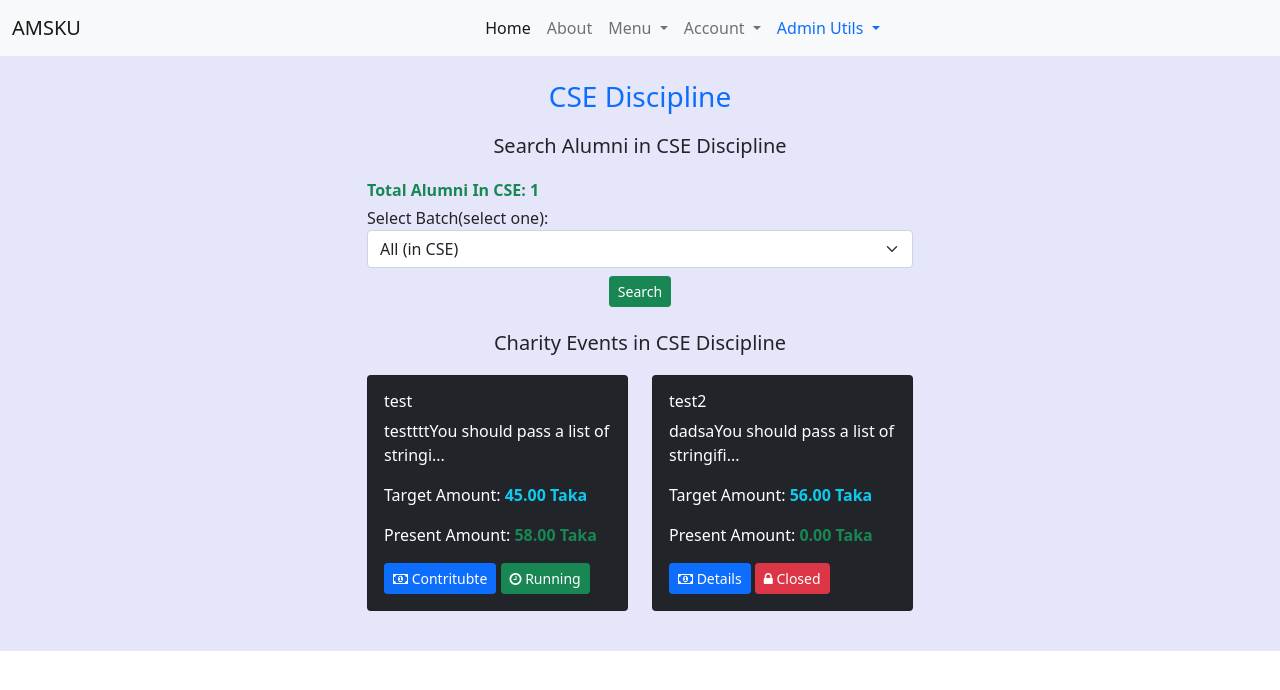
After one commit to mukit24/Alumni-Management-System-Of-KU, a Django app: page /discipline/ in a window 1280 px wide. The commit adds this page. Shown: the top 690 px of the page. Run offline with Django 4.2, Linux system fonts and the light colour scheme; a user stored in the database is signed in; data comes from the database, SQL or seed files in the repository; both versions use the stored data as it was after the commit; some libraries are stand-ins or nearby versions.

Commit message:
discipline_view

```diff
--- a/home/urls.py
+++ b/home/urls.py
@@ -1,5 +1,5 @@
 from django.urls import path
-from .views import HomePageView,profile_view, create_profile, update_profile
+from .views import HomePageView,profile_view, create_profile, update_profile,discipline_view, search_result_discipline
 
 app_name = 'home'
 urlpatterns = [
@@ -7,4 +7,6 @@ urlpatterns = [
     path('profile/<int:id>/',profile_view, name='profile_view'),
     path('create_profile/<int:id>/',create_profile,name='create_profile'),
     path('update_profile/<int:id>/',update_profile,name='update_profile'),
+    path('discipline/',discipline_view,name='discipline_view'),
+    path('discipline/search_results',search_result_discipline, name='search_result_discipline'),
 ]
--- a/home/views.py
+++ b/home/views.py
@@ -3,6 +3,8 @@ from django.shortcuts import render, redirect
 from django.views.generic import TemplateView
 from home.models import Alumni_Profile
 from .forms import ProfileForm
+from django.db.models import Q
+from charity_events.models import Event
 
 class HomePageView(TemplateView):
     template_name='home/home.html'
@@ -55,3 +57,35 @@ def update_profile(request, id):
         "form": form
     }
     return render(request, "home/update_profile.html", context)
+
+def discipline_view(request):
+    discipline = request.user.alumni_profile.discipline
+    total_alumni = Alumni_Profile.objects.filter(Q(discipline=discipline) & Q(is_verified=True)).count()
+
+    batch = list(Alumni_Profile.objects.values_list('batch',flat=True).filter(Q(is_verified=True) & Q(discipline=discipline)))
+    batch.sort()
+    batch.insert(0,f'All (in {discipline})')
+
+    events = Event.objects.filter(discipline=discipline)
+    print(events)
+
+    context = {
+        'discipline':discipline,
+        'total_alumni': total_alumni,
+        'batches': batch,
+        'events':events,
+    }
+    return render(request,'home/discipline_view.html',context)
+
+def search_result_discipline(request):
+    batch = request.POST['batch']
+    discipline = request.user.alumni_profile.discipline
+    if batch == f'All (in {discipline})':
+        profiles = Alumni_Profile.objects.filter(Q(is_verified=True) & Q(discipline=discipline))
+    else:
+        profiles = Alumni_Profile.objects.filter(Q(is_verified=True) & Q(discipline=discipline) & Q(batch=batch))
+    context = {
+        'profiles':profiles,
+    }
+
+    return render(request,"search/search_results.html",context)
--- a/templates/blog/detail.html
+++ b/templates/blog/detail.html
@@ -7,7 +7,7 @@
         <div class="ps-4">
             {{post.body|safe}}
         </div>
-        <button type='button' class='btn btn-secondary btn-sm'>{{post.tag}}</button>
+        <p class='badge bg-secondary'>{{post.tag}}</p>
         <br>
         <br>
         {% if request.user == post.author.user %}
--- /dev/null
+++ b/templates/home/discipline_view.html
@@ -0,0 +1,53 @@
+{% extends 'base.html' %}
+{% block content %}
+<h3 class="header text-primary">{{discipline}} Discipline</h3>
+<div class="row justify-content-center">
+    <div class="col-sm-6">
+        <h5 class='header'>Search Alumni in {{discipline}} Discipline</h5>
+        <p class='fw-bold text-success mb-1'>Total Alumni In {{discipline}}: {{total_alumni}}</p>
+        <form class='mb-4' action="{% url 'home:search_result_discipline' %}" method="POST">
+            {% csrf_token %}
+                <div class="form-group">
+                    <label for="sel1">Select Batch(select one):</label>
+                    <select class="form-select" id="sel1" name="batch">
+                        {% for batch in batches %}
+                        <option value="{{batch}}">{{batch}}</option>
+                        {% endfor %}
+                    </select>
+                    <div class="d-flex justify-content-center mt-2">
+                        <button type="submit" class="btn btn-success btn-sm">Search</button>
+                    </div>
+
+            </div>
+        </form>
+        <h5 class='header'>Charity Events in {{discipline}} Discipline</h5>
+        {% if  events %}
+        <div class="row">
+            {% for event in events %}
+                <div class="col-sm-6 mb-3">
+                    <div class="card bg-dark text-white">
+                        <div class="card-body">
+                            <h6>{{event.headline}}</h6>
+                            <p>{{event.description| slice:40}}...</p>
+                            <p>Target Amount: <span class="text-info fw-bold">{{event.target_amount}} Taka</span> </p>
+                            <p>Present Amount: <span class="text-success fw-bold">{{event.present_amount}} Taka</span></p>
+                            {% if event.running %}
+                            <a href={% url 'charity_events:detail_view' event.id %}><button class='btn btn-primary btn-sm'><i class='fa fa-money'></i> Contritubte</button></a>
+                            <button class='btn btn-success btn-sm'><i class='fa fa-clock-o'></i> Running</button>
+                            {% else %}
+                            <a href={% url 'charity_events:detail_view' event.id %}><button class='btn btn-primary btn-sm'><i class='fa fa-money'></i> Details</button></a>
+                            <button class='btn btn-danger btn-sm'><i class='fa fa-lock'></i> Closed</button>
+                            {% endif %}
+
+                        </div>
+                    </div>
+                </div>
+
+                {% endfor %}
+            </div>
+        {% else %}
+        <h5 class="header text-danger">Sorry! There are no charity events in {{discipline}} discipline</h5>
+        {% endif %}
+    </div>
+</div>
+{% endblock content %}
--- a/templates/navbar.html
+++ b/templates/navbar.html
@@ -21,10 +21,11 @@
             Menu
           </a>
           <ul class="dropdown-menu" aria-labelledby="navbarDropdown">
-            <li><a class="dropdown-item" href="#">CSE</a></li>
+            {% if request.user.alumni_profile %}
+            <li><a class="dropdown-item" href={% url 'home:discipline_view' %}>{{request.user.alumni_profile.discipline}}</a></li>
+            {% endif %}
             <li><a class="dropdown-item" href="{% url 'search:search_view' %}">Search Alumni</a></li>
             <li><a class="dropdown-item" href="{% url 'charity_events:index_view' %}">Charity Events</a></li>
-            <li><a class="dropdown-item" href="#">Alumni Fee</a></li>
             <li><a class="dropdown-item" href="{% url 'blog:blog_index' %}">Blog</a></li>
             <li><a class="dropdown-item" href="{% url 'newsletter:index' current_newsletter.id %}">Newsletter</a></li>
           </ul>
--- a/templates/newsletter/index.html
+++ b/templates/newsletter/index.html
@@ -14,7 +14,7 @@
         <hr class='text-primary'>
         <div class="row">
             {% for news in news_list %}
-            <div class="col-lg-4 col-md-6 mb-1">
+            <div class="col-lg-4 col-md-6 mb-2">
               <div class="card h-100">
                 <div class="card-body pb-0">
                   <h6 class="card-title">{{news.headline}} <sub class='text-muted'>{{news.created_on.date}}</sub></h6>
```
Also changed, not shown: blog/views.py (+13 -1 lines), templates/blog/index.html (+22 -2 lines), db.sqlite3.
